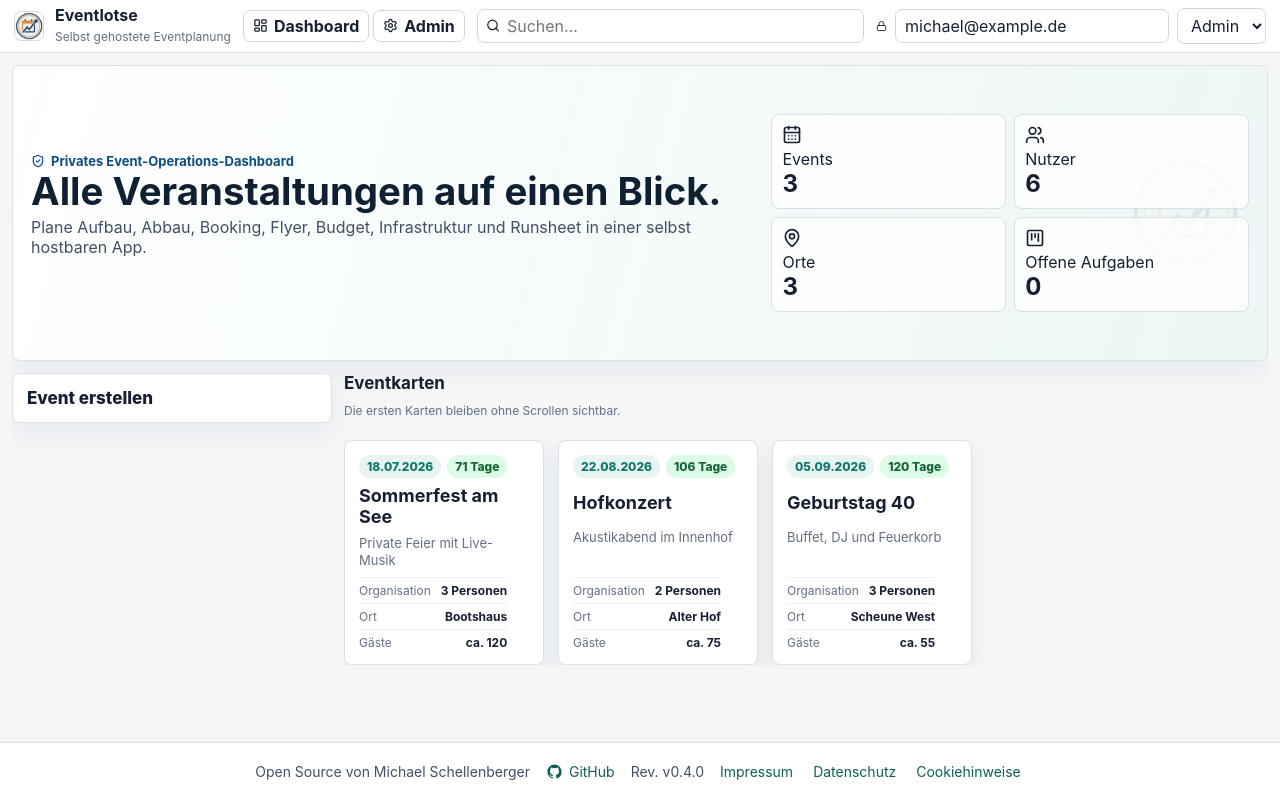
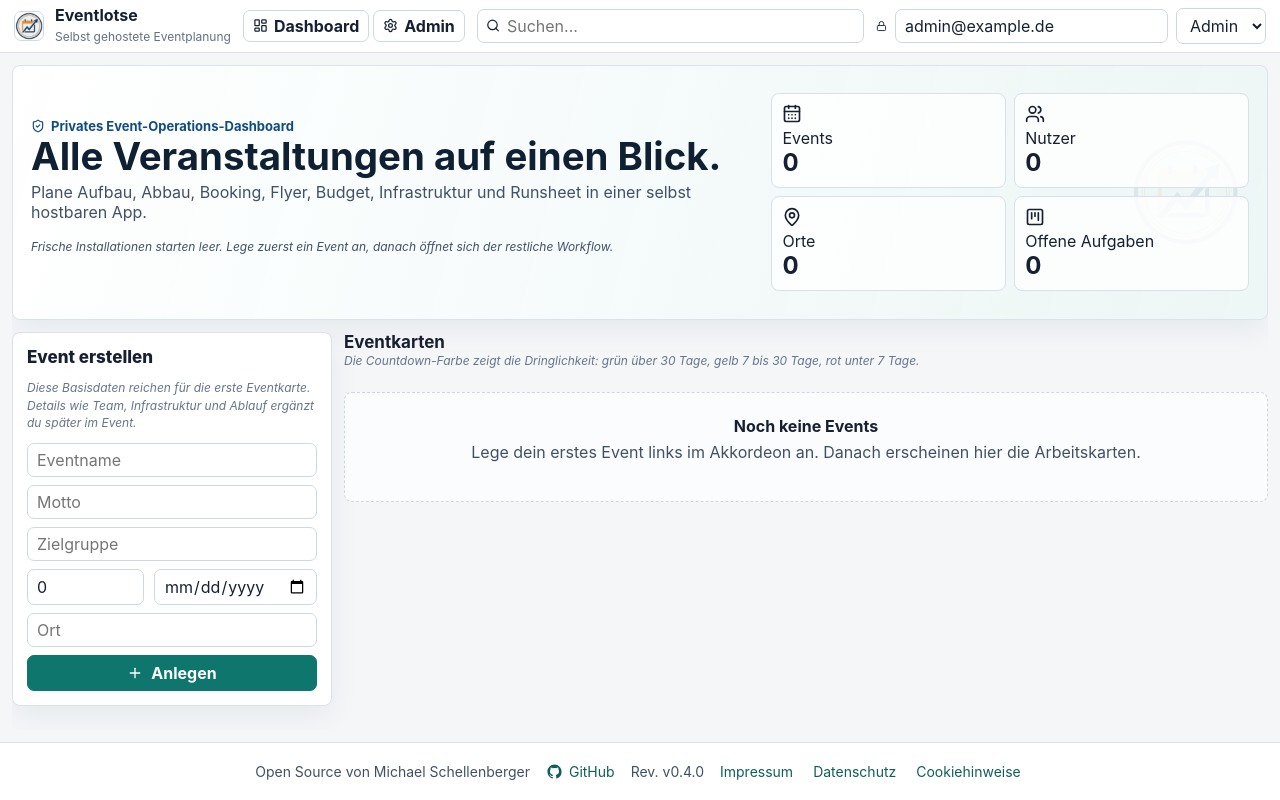
Before and after one commit to Schello805/eventlotse, a React (Vite) app: page / in a window 1280 px wide. Built offline with nearby package versions, Linux system fonts and the light colour scheme.

Commit message:
Improve guidance and remove demo data

```diff
--- a/src/App.css
+++ b/src/App.css
@@ -47,6 +47,13 @@
 .muted {
   color: #627084;
   font-size: 12px;
+}
+
+.help-text {
+  color: #66758a;
+  font-size: 12px;
+  font-style: italic;
+  line-height: 1.45;
 }
 
 .brand-mark {
@@ -638,6 +645,24 @@ form {
   margin-bottom: 10px;
 }
 
+.section-head h2 {
+  margin-bottom: 0;
+}
+
+.help-icon {
+  display: inline-flex;
+  flex: 0 0 auto;
+  align-items: center;
+  justify-content: center;
+  color: #64748b;
+  cursor: help;
+  vertical-align: text-bottom;
+}
+
+.help-icon:hover {
+  color: #0f766e;
+}
+
 .profile-grid,
 .template-grid,
 .check-grid {
@@ -657,12 +682,23 @@ form {
   font-weight: 700;
 }
 
+.field .label-row {
+  display: inline-flex;
+  gap: 5px;
+  align-items: center;
+}
+
 .field {
   min-width: 0;
 }
 
 .field input {
   width: 100%;
+}
+
+.field .help-text {
+  display: block;
+  margin-top: 4px;
 }
 
 .budget-total {
--- a/src/App.tsx
+++ b/src/App.tsx
@@ -1,4 +1,4 @@
-import { useMemo, useState } from 'react'
+import { useEffect, useMemo, useState } from 'react'
 import type { ReactNode } from 'react'
 import { Link, Navigate, Route, Routes, useNavigate, useParams } from 'react-router-dom'
 import { useForm } from 'react-hook-form'
@@ -10,6 +10,7 @@ import {
   Bell,
   CalendarDays,
   Check,
+  CircleHelp,
   ClipboardList,
   Clock3,
   Download,
@@ -39,7 +40,7 @@ import {
 import { useLocalStorage } from './hooks/useLocalStorage'
 import './App.css'
 
-type Role = 'Admin' | 'Helfer' | 'Act'
+type Role = 'Admin' | 'Helfer' | 'Künstler'
 type Status = 'todo' | 'doing' | 'done'
 type LegalPageKey = 'impressum' | 'datenschutz' | 'cookies'
 
@@ -146,7 +147,7 @@ const auditStorageKey = 'eventlotse.audit.v1'
 const actionTemplates = [
   ['Aufbau', 'Logistik'],
   ['Abbau', 'Logistik'],
-  ['Musik & Acts', 'Booking'],
+  ['Musik & Künstler', 'Booking'],
   ['Flyer & Design', 'Marketing'],
   ['Einladungen', 'Gäste'],
   ['Catering', 'Versorgung'],
@@ -198,7 +199,7 @@ const settingsSchema = z.object({
 const userFormSchema = z.object({
   name: z.string().trim().optional(),
   email: z.string().email('Bitte eine gültige E-Mail-Adresse eingeben.'),
-  role: z.enum(['Admin', 'Helfer', 'Act']),
+  role: z.enum(['Admin', 'Helfer', 'Künstler']),
 })
 
 type EventFormValues = z.infer<typeof eventFormSchema>
@@ -210,96 +211,35 @@ type UserFormInput = z.input<typeof userFormSchema>
 
 const uid = () => crypto.randomUUID()
 
-const demoData: EventPlan[] = [
-  {
-    id: uid(),
-    name: 'Sommerfest am See',
-    motto: 'Private Feier mit Live-Musik',
-    targetGroup: 'Freunde, Familie, lokale Acts',
-    guests: 120,
-    date: '2026-07-18',
-    location: 'Bootshaus',
-    mapUrl: 'https://maps.google.com',
-    contact: 'Hausmeister: +49 000 000000',
-    members: [
-      { id: uid(), name: 'Michael', email: 'michael@example.de', role: 'Admin' },
-      { id: uid(), name: 'Lea', email: 'lea@example.de', role: 'Helfer' },
-      { id: uid(), name: 'DJ Nox', email: 'act@example.de', role: 'Act' },
-    ],
-    actions: [],
-    budget: [
-      { id: uid(), label: 'Sponsoring', type: 'income', amount: 900 },
-      { id: uid(), label: 'GEMA', type: 'expense', amount: 160 },
-      { id: uid(), label: 'Flyer-Druck', type: 'expense', amount: 85 },
-    ],
-    infrastructure: ['PA-Anlage', 'Licht', 'GEMA'],
-    runsheet: [
-      { id: uid(), time: '08:00', title: 'Aufbau Technik', owner: 'Lea' },
-      { id: uid(), time: '18:00', title: 'Einlass', owner: 'Michael' },
-      { id: uid(), time: '20:00', title: 'Act 1', owner: 'DJ Nox' },
-    ],
-    actNotes: 'DJ Nox, Gage 450 EUR, Tech-Rider bis 14 Tage vorher bestätigen.',
-    wiki: ['Zapfanlage vor dem Einschalten spülen.', 'Lessons Learned nach dem Event im Wiki sammeln.'],
-  },
-  {
-    id: uid(),
-    name: 'Hofkonzert',
-    motto: 'Akustikabend im Innenhof',
-    targetGroup: 'Nachbarschaft und Freundeskreis',
-    guests: 75,
-    date: '2026-08-22',
-    location: 'Alter Hof',
-    mapUrl: '',
-    contact: 'Anna vor Ort',
-    members: [
-      { id: uid(), name: 'Michael', email: 'michael@example.de', role: 'Admin' },
-      { id: uid(), name: 'Anna', email: 'anna@example.de', role: 'Helfer' },
-    ],
-    actions: [],
-    budget: [
-      { id: uid(), label: 'Spenden', type: 'income', amount: 500 },
-      { id: uid(), label: 'Technik', type: 'expense', amount: 220 },
-    ],
-    infrastructure: ['PA-Anlage', 'Stromplan'],
-    runsheet: [{ id: uid(), time: '16:00', title: 'Soundcheck', owner: 'Anna' }],
-    actNotes: 'Zwei Singer-Songwriter, Ankunft 15:30.',
-    wiki: ['Innenhof ab 22 Uhr leise halten.'],
-  },
-  {
-    id: uid(),
-    name: 'Geburtstag 40',
-    motto: 'Buffet, DJ und Feuerkorb',
-    targetGroup: 'Familie und enge Freunde',
-    guests: 55,
-    date: '2026-09-05',
-    location: 'Scheune West',
-    mapUrl: '',
-    contact: 'Schlüssel bei Thomas',
-    members: [
-      { id: uid(), name: 'Michael', email: 'michael@example.de', role: 'Admin' },
-      { id: uid(), name: 'Tom', email: 'tom@example.de', role: 'Helfer' },
-      { id: uid(), name: 'Mara', email: 'mara@example.de', role: 'Helfer' },
-    ],
-    actions: [],
-    budget: [
-      { id: uid(), label: 'Getränkekasse', type: 'income', amount: 350 },
-      { id: uid(), label: 'Deko', type: 'expense', amount: 90 },
-    ],
-    infrastructure: ['Biertische', 'Bar', 'Parken'],
-    runsheet: [{ id: uid(), time: '12:00', title: 'Deko & Aufbau', owner: 'Mara' }],
-    actNotes: 'DJ optional, Entscheidung bis vier Wochen vorher.',
-    wiki: ['Feuerkorb nur bei gutem Wetter.'],
-  },
-]
+const emptyEvents: EventPlan[] = []
+
+function normalizeRole(role: string): Role {
+  if (role === 'Admin' || role === 'Helfer' || role === 'Künstler') return role
+  return role === 'Act' ? 'Künstler' : 'Helfer'
+}
+
+function normalizeEvent(event: EventPlan): EventPlan {
+  return {
+    ...event,
+    members: event.members.map((member) => ({ ...member, role: normalizeRole(member.role) })),
+  }
+}
+
+function normalizeAdminUser(user: AdminUser): AdminUser {
+  return {
+    ...user,
+    role: normalizeRole(user.role),
+  }
+}
 
 function loadEvents() {
   const raw = localStorage.getItem(storageKey)
-  if (!raw) return demoData
+  if (!raw) return emptyEvents
 
   try {
-    return JSON.parse(raw) as EventPlan[]
+    return (JSON.parse(raw) as EventPlan[]).map(normalizeEvent)
   } catch {
-    return demoData
+    return emptyEvents
   }
 }
 
@@ -311,7 +251,7 @@ function defaultUsers(events: EventPlan[]): AdminUser[] {
         id: member.id,
         name: member.name,
         email: member.email,
-        role: member.role,
+        role: normalizeRole(member.role),
         active: true,
         lastLogin: member.role === 'Admin' ? 'heute' : 'noch nie',
       })
@@ -335,7 +275,21 @@ function App() {
       },
     ],
   )
-  const [session, setSession] = useState({ email: 'michael@example.de', role: 'Admin' as Role })
+  const [session, setSession] = useState({ email: 'admin@example.de', role: 'Admin' as Role })
+
+  useEffect(() => {
+    const normalizedEvents = events.map(normalizeEvent)
+    if (JSON.stringify(normalizedEvents) !== JSON.stringify(events)) {
+      setEvents(normalizedEvents)
+    }
+  }, [events, setEvents])
+
+  useEffect(() => {
+    const normalizedUsers = adminUsers.map(normalizeAdminUser)
+    if (JSON.stringify(normalizedUsers) !== JSON.stringify(adminUsers)) {
+      setAdminUsers(normalizedUsers)
+    }
+  }, [adminUsers, setAdminUsers])
 
   const addAudit = (action: string) => {
     setAuditLog((current) => [
@@ -395,7 +349,7 @@ function App() {
           <Link to="/admin"><Settings size={15} /> Admin</Link>
         </nav>
         <GlobalSearch events={events} />
-        <div className="login-panel" aria-label="Demo Login">
+        <div className="login-panel" aria-label="Lokale Sitzung" title="Lokaler Entwicklungsmodus: Die echte Anmeldung folgt später mit Backend und Datenbank.">
           <Lock size={16} />
           <input
             aria-label="Login E-Mail"
@@ -409,7 +363,7 @@ function App() {
           >
             <option>Admin</option>
             <option>Helfer</option>
-            <option>Act</option>
+            <option>Künstler</option>
           </select>
         </div>
       </header>
@@ -485,6 +439,7 @@ function Dashboard({
           <p>
             Plane Aufbau, Abbau, Booking, Flyer, Budget, Infrastruktur und Runsheet in einer selbst hostbaren App.
           </p>
+          <p className="help-text">Frische Installationen starten leer. Lege zuerst ein Event an, danach öffnet sich der restliche Workflow.</p>
         </div>
         <div className="home-stats" aria-label="Dashboard Kennzahlen">
           <Stat icon={<CalendarDays />} label="Events" value={String(events.length)} />
@@ -497,6 +452,7 @@ function Dashboard({
       <div className="home-layout">
         <details className="panel create-panel accordion-panel" open={events.length === 0}>
           <summary>Event erstellen</summary>
+          <p className="help-text">Diese Basisdaten reichen für die erste Eventkarte. Details wie Team, Infrastruktur und Ablauf ergänzt du später im Event.</p>
           <form onSubmit={eventForm.handleSubmit(submitEvent)}>
             <input placeholder="Eventname" {...eventForm.register('name')} />
             {eventForm.formState.errors.name && <small className="form-error">{eventForm.formState.errors.name.message}</small>}
@@ -515,7 +471,7 @@ function Dashboard({
           <div className="section-head">
             <div>
               <h2>Eventkarten</h2>
-              <p className="muted">Die ersten Karten bleiben ohne Scrollen sichtbar.</p>
+              <p className="help-text">Die Countdown-Farbe zeigt die Dringlichkeit: grün über 30 Tage, gelb 7 bis 30 Tage, rot unter 7 Tage.</p>
             </div>
           </div>
           {events.length === 0 ? (
@@ -636,6 +592,7 @@ function MobileSetupPanel({ event }: { event: EventPlan }) {
         <div>
           <span className="muted">Jetzt wichtig</span>
           <strong>{openTasks.length} offene Aufgaben</strong>
+          <p className="help-text">Reduzierte Ansicht für Aufbau, Abbau oder schlechte Netzverbindung vor Ort.</p>
           <p>{event.location || 'Ort offen'} · {event.contact || 'Kontakt offen'}</p>
         </div>
         <div>
@@ -769,18 +726,22 @@ function EventWorkspace({
           <section className="panel span-2">
             <div className="section-head">
               <h2>Event-Steckbrief</h2>
+              <HelpHint text="Der Steckbrief ist die gemeinsame Orientierung: Motto, Zielgruppe, Lageplan und Kontakt vor Ort." />
               <button className="ghost" onClick={exportJson}><Download size={16} /> Export</button>
             </div>
             <div className="profile-grid">
-              <EditableField label="Motto" value={event.motto} onChange={(motto) => updateEvent({ ...event, motto })} disabled={!isAdmin} />
-              <EditableField label="Zielgruppe" value={event.targetGroup} onChange={(targetGroup) => updateEvent({ ...event, targetGroup })} disabled={!isAdmin} />
-              <EditableField label="Karten-Link" value={event.mapUrl} onChange={(mapUrl) => updateEvent({ ...event, mapUrl })} disabled={!isAdmin} />
-              <EditableField label="Kontakt vor Ort" value={event.contact} onChange={(contact) => updateEvent({ ...event, contact })} disabled={!isAdmin} />
+              <EditableField label="Motto" help="Kurzer Arbeitstitel oder Leitidee, damit alle wissen, worum es geht." value={event.motto} onChange={(motto) => updateEvent({ ...event, motto })} disabled={!isAdmin} />
+              <EditableField label="Zielgruppe" help="Wer soll kommen? Zum Beispiel Familie, Nachbarschaft, Vereinsmitglieder oder eingeladene Gäste." value={event.targetGroup} onChange={(targetGroup) => updateEvent({ ...event, targetGroup })} disabled={!isAdmin} />
+              <EditableField label="Karten-Link" help="Link zu Google Maps, Apple Karten oder einem Lageplan." value={event.mapUrl} onChange={(mapUrl) => updateEvent({ ...event, mapUrl })} disabled={!isAdmin} />
+              <EditableField label="Kontakt vor Ort" help="Person, Telefonnummer oder Hinweis für Schlüssel, Zugang und Strom." value={event.contact} onChange={(contact) => updateEvent({ ...event, contact })} disabled={!isAdmin} />
             </div>
           </section>
 
           <section className="panel">
-            <h2>Budget</h2>
+            <div className="section-head">
+              <h2>Budget</h2>
+              <HelpHint text="Schnelle Übersicht aus Einnahmen minus Ausgaben. Die Detailbearbeitung folgt später." />
+            </div>
             <div className="budget-total">
               <Euro size={18} />
               <strong>{(totals.income - totals.expense).toLocaleString('de-DE')} EUR</strong>
@@ -789,7 +750,10 @@ function EventWorkspace({
           </section>
 
           <section className="panel">
-            <h2>Benachrichtigungen</h2>
+            <div className="section-head">
+              <h2>Benachrichtigungen</h2>
+              <HelpHint text="Noch lokale Hinweise. E-Mail- und Push-Erinnerungen werden mit Backend/SMTP aktiviert." />
+            </div>
             <ul className="notification-list">
               <li><Bell size={15} /> Flyer-Druck 14 Tage vor Event prüfen.</li>
               <li><Clock3 size={15} /> {event.runsheet.length} Ablaufpunkte im Runsheet.</li>
@@ -802,7 +766,7 @@ function EventWorkspace({
         <section className="action-section">
           <details className="panel accordion-panel" open={event.actions.length === 0}>
             <summary>Aktionen hinzufügen</summary>
-            <p className="muted">Diese Startauswahl brauchst du meist nur beim Event-Setup.</p>
+            <p className="help-text">Aktionen sind große Arbeitsbereiche wie Aufbau, Musik oder Catering. Du aktivierst nur, was dieses Event wirklich braucht.</p>
             <div className="template-grid">
               {actionTemplates.map(([title, category]) => {
                 const active = event.actions.some((action) => action.title === title)
@@ -848,6 +812,7 @@ function EventWorkspace({
           <section className="panel">
             <div className="section-head">
               <h2>Team</h2>
+              <HelpHint text="Personen mit Zugriff auf dieses Event. Admins steuern alles, Helfer bearbeiten zugewiesene Aufgaben, Künstler sehen vor allem relevante Ablaufdaten." />
               <Mail size={18} />
             </div>
             <div className="member-list">
@@ -867,7 +832,10 @@ function EventWorkspace({
           </section>
 
           <section className="panel">
-            <h2>Infrastruktur</h2>
+            <div className="section-head">
+              <h2>Infrastruktur</h2>
+              <HelpHint text="Checkliste für Dinge, die vor Ort vorhanden, organisiert oder genehmigt sein müssen." />
+            </div>
             <div className="check-grid">
               {infrastructureOptions.map((item) => (
                 <label key={item}>
@@ -897,9 +865,9 @@ function EventWorkspace({
         <>
           <MobileSetupPanel event={event} />
           <section className="lower-grid">
-            <InfoPanel icon={<ClipboardList />} title="Runsheet" items={event.runsheet.map((item) => `${item.time} · ${item.title} · ${item.owner}`)} emptyText="Noch kein Ablaufplan. Lege die wichtigsten Zeiten für Aufbau, Einlass, Acts und Abbau an." />
-            <InfoPanel icon={<Music />} title="Act-Datenbank" items={event.actNotes ? [event.actNotes] : []} emptyText="Noch keine Acts hinterlegt." />
-            <InfoPanel icon={<FileText />} title="Wiki" items={event.wiki} emptyText="Noch keine Notizen. Sammle hier Lessons Learned, Anleitungen und Protokolle." />
+            <InfoPanel icon={<ClipboardList />} title="Runsheet" help="Minutengenauer Tagesplan: Aufbau, Soundcheck, Einlass, Programmpunkte und Abbau." items={event.runsheet.map((item) => `${item.time} · ${item.title} · ${item.owner}`)} emptyText="Noch kein Ablaufplan. Lege die wichtigsten Zeiten für Aufbau, Einlass, Künstler und Abbau an." />
+            <InfoPanel icon={<Music />} title="Künstler & Booking" help="Früher oft als „Act“ bezeichnet: gemeint sind DJs, Bands, Redner oder andere Programmpunkte." items={event.actNotes ? [event.actNotes] : []} emptyText="Noch keine Künstler oder Programmpunkte hinterlegt." />
+            <InfoPanel icon={<FileText />} title="Wiki" help="Gemeinsames Wissen: Protokolle, Anleitungen, Lessons Learned und wiederkehrende Abläufe." items={event.wiki} emptyText="Noch keine Notizen. Sammle hier Lessons Learned, Anleitungen und Protokolle." />
           </section>
         </>
       )}
@@ -983,6 +951,7 @@ function AdminPage({
           <span className="eyebrow dark"><Settings size={14} /> Administration</span>
           <h1>System, Mail und Benutzer verwalten.</h1>
           <p>Konfiguriere SMTP, Base URL, Benutzerzugänge und prüfe Änderungen im Auditlog.</p>
+          <p className="help-text">Diese Einstellungen brauchst du meist nur beim Setup oder bei Wartung. Deshalb bleiben technische Bereiche als Akkordeon kompakt.</p>
         </div>
         <div className="admin-summary">
           <Stat icon={<Users />} label="Benutzer" value={String(users.length)} />
@@ -994,26 +963,27 @@ function AdminPage({
       <div className="admin-grid">
         <details className="panel admin-panel accordion-panel span-2" open>
           <summary><span>SMTP & Base URL</span><Server size={18} /></summary>
+          <p className="help-text">SMTP ist der Mailserver für spätere Einladungen und Erinnerungen. Die Base URL ist die öffentliche Adresse deiner Installation.</p>
           <form className="admin-form" onSubmit={settingsForm.handleSubmit(saveSettings)}>
             <label className="field">
-              <span>Base URL</span>
+              <span className="label-row">Base URL <HelpHint text="Öffentliche Adresse, unter der Eventlotse später Links in E-Mails erzeugt." /></span>
               <input placeholder="https://eventlotse.example.org" {...settingsForm.register('baseUrl')} />
               {settingsForm.formState.errors.baseUrl && <small className="form-error">{settingsForm.formState.errors.baseUrl.message}</small>}
             </label>
             <label className="field">
-              <span>SMTP Host</span>
+              <span className="label-row">SMTP Host <HelpHint text="Serveradresse deines Mailanbieters, zum Beispiel smtp.example.org." /></span>
               <input placeholder="smtp.example.org" {...settingsForm.register('smtpHost')} />
             </label>
             <label className="field">
-              <span>SMTP Port</span>
+              <span className="label-row">SMTP Port <HelpHint text="Häufig 587 mit TLS/STARTTLS oder 465 für SMTPS." /></span>
               <input type="number" min="1" {...settingsForm.register('smtpPort', { valueAsNumber: true })} />
             </label>
             <label className="field">
-              <span>SMTP Benutzer</span>
+              <span className="label-row">SMTP Benutzer <HelpHint text="Benutzername oder E-Mail-Adresse für den Mailversand." /></span>
               <input placeholder="info@example.org" {...settingsForm.register('smtpUser')} />
             </label>
             <label className="field">
-              <span>Absender</span>
+              <span className="label-row">Absender <HelpHint text="Name und Adresse, die Empfänger später in Einladungen sehen." /></span>
               <input placeholder="Eventlotse <info@example.org>" {...settingsForm.register('smtpFrom')} />
             </label>
             <label className="toggle-field">
@@ -1027,6 +997,7 @@ function AdminPage({
         <section className="panel admin-panel span-2">
           <div className="section-head">
             <h2>Benutzerverwaltung</h2>
+            <HelpHint text="Hier verwaltest du globale Benutzer. Eventzugriff entsteht zusätzlich über die Teamliste im jeweiligen Event." />
             <UserCog size={18} />
           </div>
           <form className="user-create-row" onSubmit={userForm.handleSubmit(addUser)}>
@@ -1038,7 +1009,7 @@ function AdminPage({
             <select {...userForm.register('role')}>
               <option>Admin</option>
               <option>Helfer</option>
-              <option>Act</option>
+              <option>Künstler</option>
             </select>
             <button className="primary" type="submit"><Plus size={16} /> Hinzufügen</button>
           </form>
@@ -1057,7 +1028,7 @@ function AdminPage({
                 <select value={user.role} onChange={(event) => updateUser(user.id, { role: event.target.value as Role })}>
                   <option>Admin</option>
                   <option>Helfer</option>
-                  <option>Act</option>
+                  <option>Künstler</option>
                 </select>
                 <button
                   className={user.active ? 'status-button active' : 'status-button'}
@@ -1084,6 +1055,7 @@ function AdminPage({
         <section className="panel admin-panel span-2">
           <div className="section-head">
             <h2>Auditlog</h2>
+            <HelpHint text="Nachvollziehbare Liste wichtiger Änderungen wie Benutzeraktionen, Passwort-Reset und Systemkonfiguration." />
             <ClipboardList size={18} />
           </div>
           <ul className="audit-list">
@@ -1237,19 +1209,22 @@ function getCountdown(date: string) {
 
 function EditableField({
   label,
+  help,
   value,
   disabled,
   onChange,
 }: {
   label: string
+  help?: string
   value: string
   disabled: boolean
   onChange: (value: string) => void
 }) {
   return (
     <label className="field">
-      <span>{label}</span>
+      <span className="label-row">{label} {help && <HelpHint text={help} />}</span>
       <input value={value} onChange={(event) => onChange(event.target.value)} disabled={disabled} />
+      {help && <small className="help-text">{help}</small>}
     </label>
   )
 }
@@ -1267,11 +1242,13 @@ function Stat({ icon, label, value }: { icon: ReactNode; label: string; value: s
 function InfoPanel({
   icon,
   title,
+  help,
   items,
   emptyText = 'Hier erscheinen Inhalte, sobald du sie anlegst.',
 }: {
   icon: ReactNode
   title: string
+  help?: string
   items: string[]
   emptyText?: string
 }) {
@@ -1279,14 +1256,24 @@ function InfoPanel({
     <section className="panel">
       <div className="section-head">
         <h2>{title}</h2>
+        {help && <HelpHint text={help} />}
         {icon}
       </div>
+      {help && <p className="help-text">{help}</p>}
       {items.length === 0 ? <EmptyState title="Noch leer" text={emptyText} /> : (
         <ul className="plain-list">
           {items.map((item) => <li key={item}>{item}</li>)}
         </ul>
       )}
     </section>
+  )
+}
+
+function HelpHint({ text }: { text: string }) {
+  return (
+    <span className="help-icon" title={text} aria-label={text}>
+      <CircleHelp size={14} />
+    </span>
   )
 }
 
```
Also changed, not shown: 2 other files (tests, documents, lock files or other folders).
